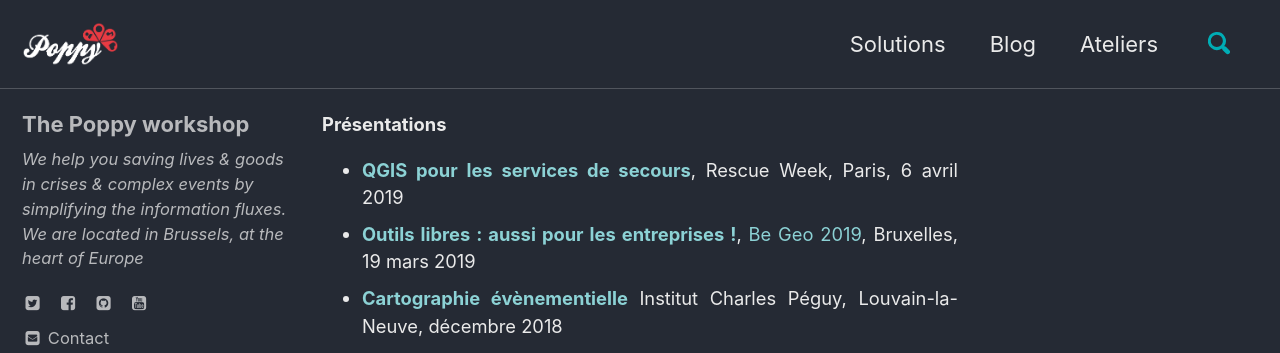
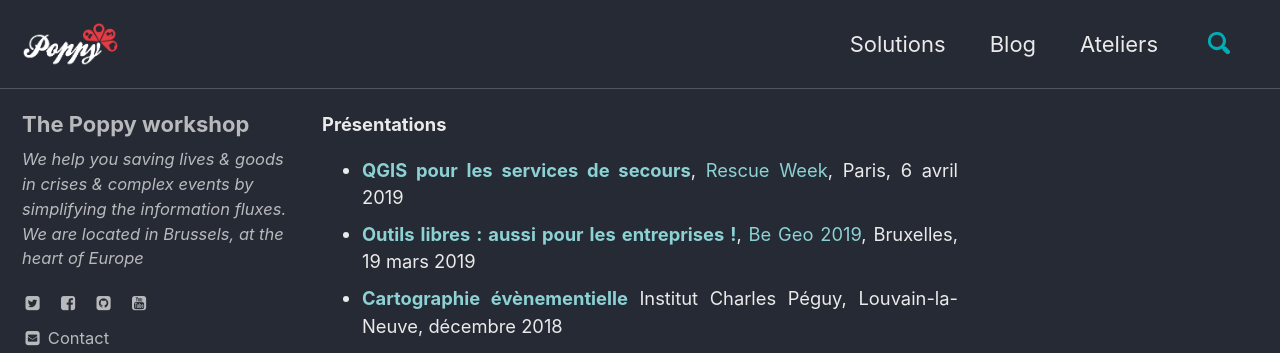
Before and after one commit to ccloquet/ccloquet.github.io, a Jekyll site: the page built from _pages/presas.html, in a window 1280 px wide and 900 px high. Shown: the top 353 px of the window. Built offline with Jekyll 4.4.1, drawn with Linux system fonts in a browser that asks for light colours; cached includes are drawn as plain includes; part of the change alters nothing that is shown.

```diff
--- a/_pages/presas.html
+++ b/_pages/presas.html
@@ -3,7 +3,7 @@ permalink: /presas/
 ---
 <b>Présentations</b>
 <ul class='class_ul'>
-<li><a href="http://www.rescue-week.com/accueil.html"><b>QGIS pour les services de secours</b></a>, Rescue Week</a>, Paris, 6 avril 2019</li>
+<li><a href="https://docs.my-poppy.eu/201904_secours_expo_QGIS.pdf"><b>QGIS pour les services de secours</b></a>, <a href="http://www.rescue-week.com/accueil.html">Rescue Week</a>, Paris, 6 avril 2019</li>
 <li><a href="https://docs.my-poppy.eu/201903_begeo_track_6_osgeo_christophe_cloquet.pdf"><b>Outils libres : aussi pour les entreprises !</b></a>, <a href='https://begeo2019.be/fr/track-6'>Be Geo 2019</a>, Bruxelles, 19 mars 2019</li>
 <li><a href='https://docs.my-poppy.eu/20181203_carto_101_charles_peguy_pour_diffusion.pdf'><b>Cartographie évènementielle</b></a> Institut Charles Péguy, Louvain-la-Neuve, décembre 2018</li>
 <li><a href='https://docs.my-poppy.eu/20181027_geong_poppy_v2.pdf'><b>GAFAM and/or Open source?</b></a> <a href="http://www.cartong.org/geong/2018">GeoONG</a>, Chambéry, octobre 2018 <a href='https://www.youtube.com/watch?v=DmbYuWOOcEM&frags=pl%2Cwn&fbclid=IwAR3SRhn1gxxzOvgEDnyUvsvIKmcHyl0Rp20yC7eAgMjqtkz1yttZaHwV9gs'>Video</a> (starts at 14:52)</li>
```
